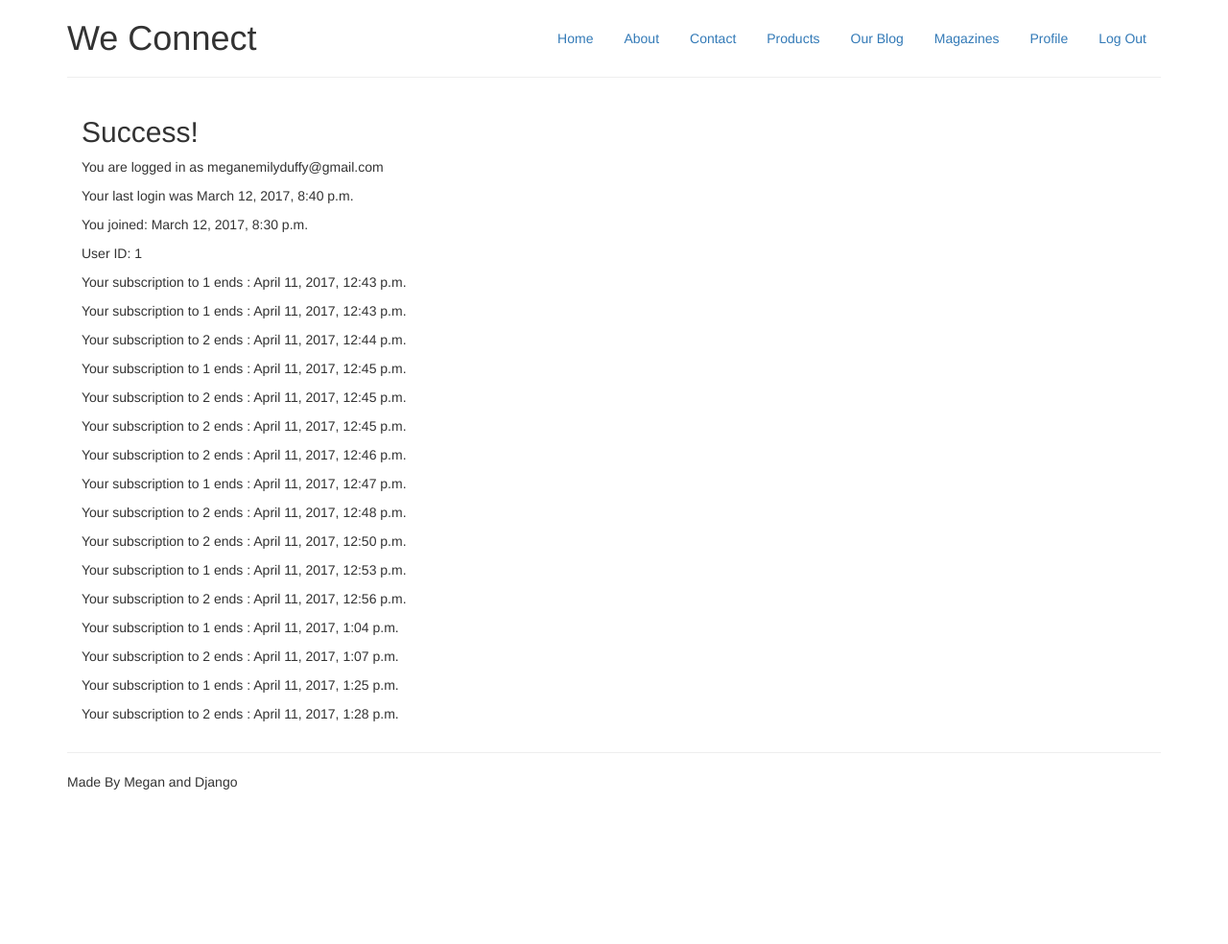
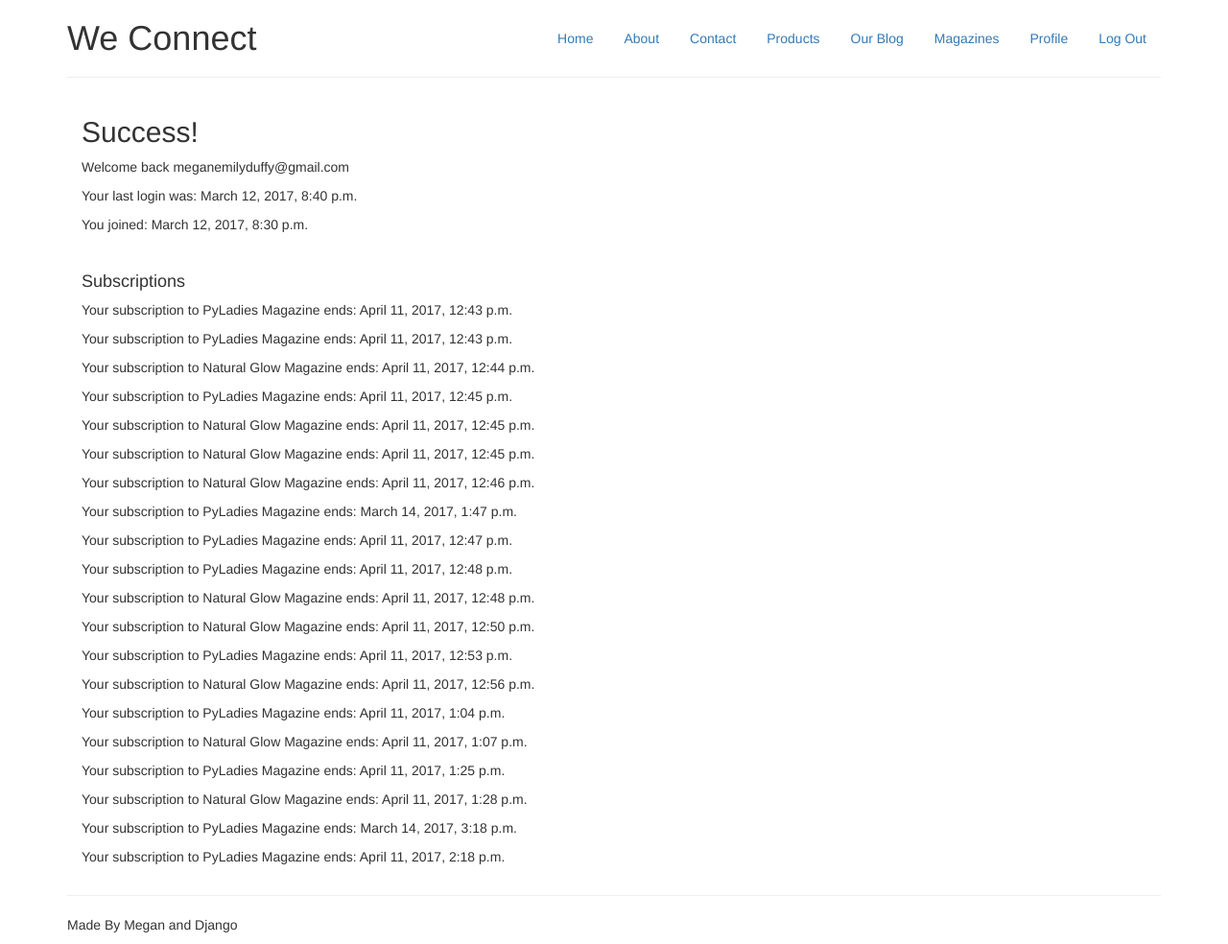
Before and after one commit to meganduffy/we_connect, a Django app: template accounts/templates/profile.html in a window 1280 px wide. Shown: the whole page at 96% size. Before the commit the page ends 823 px from the top, so only its background shows below. Run offline with Django 3.2, Linux system fonts and the light colour scheme; the template is opened without the code that fills it: values that come from a table or form of the project are taken from there, others are empty; a user stored in the database is signed in; data comes from the database, SQL or seed files in the repository; both versions use the stored data as it was after the commit; some libraries are stand-ins or nearby versions.

Commit message:
Add subscription section to profile and upgrade reusable_blogprj

```diff
--- a/accounts/templates/profile.html
+++ b/accounts/templates/profile.html
@@ -1,23 +1,23 @@
 {% extends "base.html" %}
 {% block content %}
     <h2>Success!</h2>
-    <p>You are logged in as {{ user.email }} </p>
-    <p>Your last login was {{ user.previous_login }}</p>
+    <p>Welcome back {{ user.email }} </p>
+    <p>Your last login was: {{ user.previous_login }}</p>
     <p>You joined: {{ user.date_joined }}</p>
-    <p>User ID: {{ user.id }}</p>
+    <br>
+    <h4>Subscriptions</h4>
     {% if purchases %}
 
         {% for purchase in purchases %}
 
-            {% if user.id == purchase.user_id %}
-
-                <p> Your subscription to {{ purchase.magazine_id }} ends : {{ purchase.subscription_end }}</p>
-
-            {% endif %}
+            <p> Your subscription to {{ purchase.magazine }} ends: {{ purchase.subscription_end }}</p>
 
         {% endfor %}
 
     {% else %}
-        <h3>You have no subscriptions</h3>
+
+        <h3>You have no active subscriptions</h3>
+
     {% endif %}
+
 {% endblock %}
```
Also changed, not shown: accounts/views.py (+4 -4 lines), magazines/templates/magazines.html (+10 -1 lines), magazines/views.py (+6 -2 lines), db.sqlite3.
